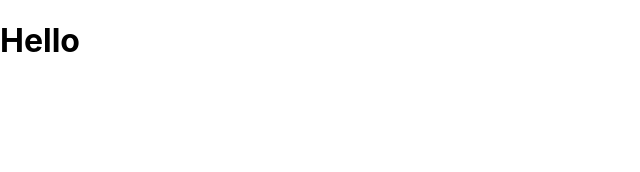
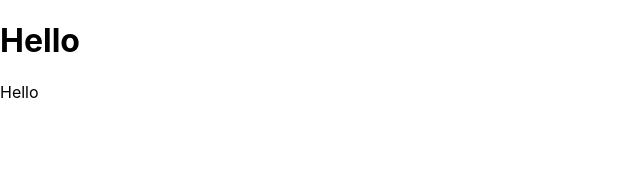
Before and after one commit to lokutech/freelancer-search, a React (Create React App) app: page / in a window 1280 px wide. Shown: the top 172 px of the page, without its empty margins (0-640 px from the left). Built offline with nearby package versions, Linux system fonts and the light colour scheme.

Commit message:
Installed material-ui

```diff
--- a/package.json
+++ b/package.json
@@ -3,6 +3,8 @@
   "version": "0.1.0",
   "private": true,
   "dependencies": {
+    "@material-ui/core": "^4.11.2",
+    "@material-ui/icons": "^4.11.2",
     "@testing-library/jest-dom": "^5.11.4",
     "@testing-library/react": "^11.1.0",
     "@testing-library/user-event": "^12.1.10",
--- a/public/index.html
+++ b/public/index.html
@@ -10,34 +10,13 @@
       content="Web site created using create-react-app"
     />
     <link rel="apple-touch-icon" href="%PUBLIC_URL%/logo192.png" />
-    <!--
-      manifest.json provides metadata used when your web app is installed on a
-      user's mobile device or desktop. See https://developers.google.com/web/fundamentals/web-app-manifest/
-    -->
     <link rel="manifest" href="%PUBLIC_URL%/manifest.json" />
-    <!--
-      Notice the use of %PUBLIC_URL% in the tags above.
-      It will be replaced with the URL of the `public` folder during the build.
-      Only files inside the `public` folder can be referenced from the HTML.
-
-      Unlike "/favicon.ico" or "favicon.ico", "%PUBLIC_URL%/favicon.ico" will
-      work correctly both with client-side routing and a non-root public URL.
-      Learn how to configure a non-root public URL by running `npm run build`.
-    -->
+    <link rel="stylesheet" href="https://fonts.googleapis.com/css?family=Roboto:300,400,500,700&display=swap" />
     <title>React App</title>
   </head>
   <body>
     <noscript>You need to enable JavaScript to run this app.</noscript>
     <div id="root"></div>
-    <!--
-      This HTML file is a template.
-      If you open it directly in the browser, you will see an empty page.
 
-      You can add webfonts, meta tags, or analytics to this file.
-      The build step will place the bundled scripts into the <body> tag.
-
-      To begin the development, run `npm start` or `yarn start`.
-      To create a production bundle, use `npm run build` or `yarn build`.
-    -->
   </body>
 </html>
--- a/src/App.tsx
+++ b/src/App.tsx
@@ -1,11 +1,12 @@
-import React, { useState } from 'react'
 import './App.css'
+import Dashboard from './Dashboard'
 
 function App() {
 
   return (
     <div>
       <h1>Hello</h1>
+      <Dashboard />
     </div>
   )
 }
--- /dev/null
+++ b/src/Dashboard.tsx
@@ -0,0 +1,11 @@
+import React from 'react'
+
+function Dashboard() {
+    return (
+        <div>
+            Hello
+        </div>
+    )
+}
+
+export default Dashboard
```
Also changed, not shown: 1 other file (tests, documents, lock files or other folders).
